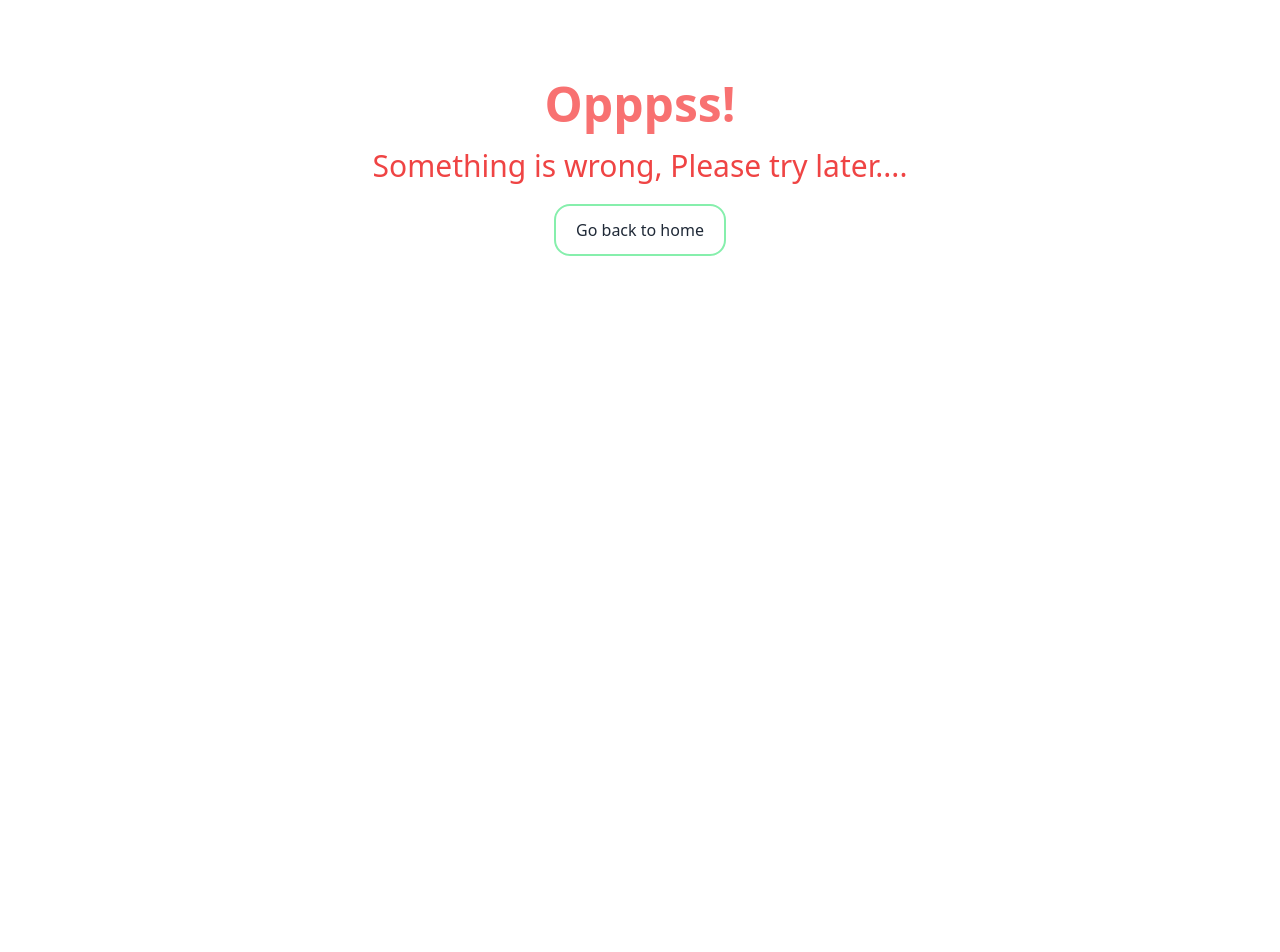
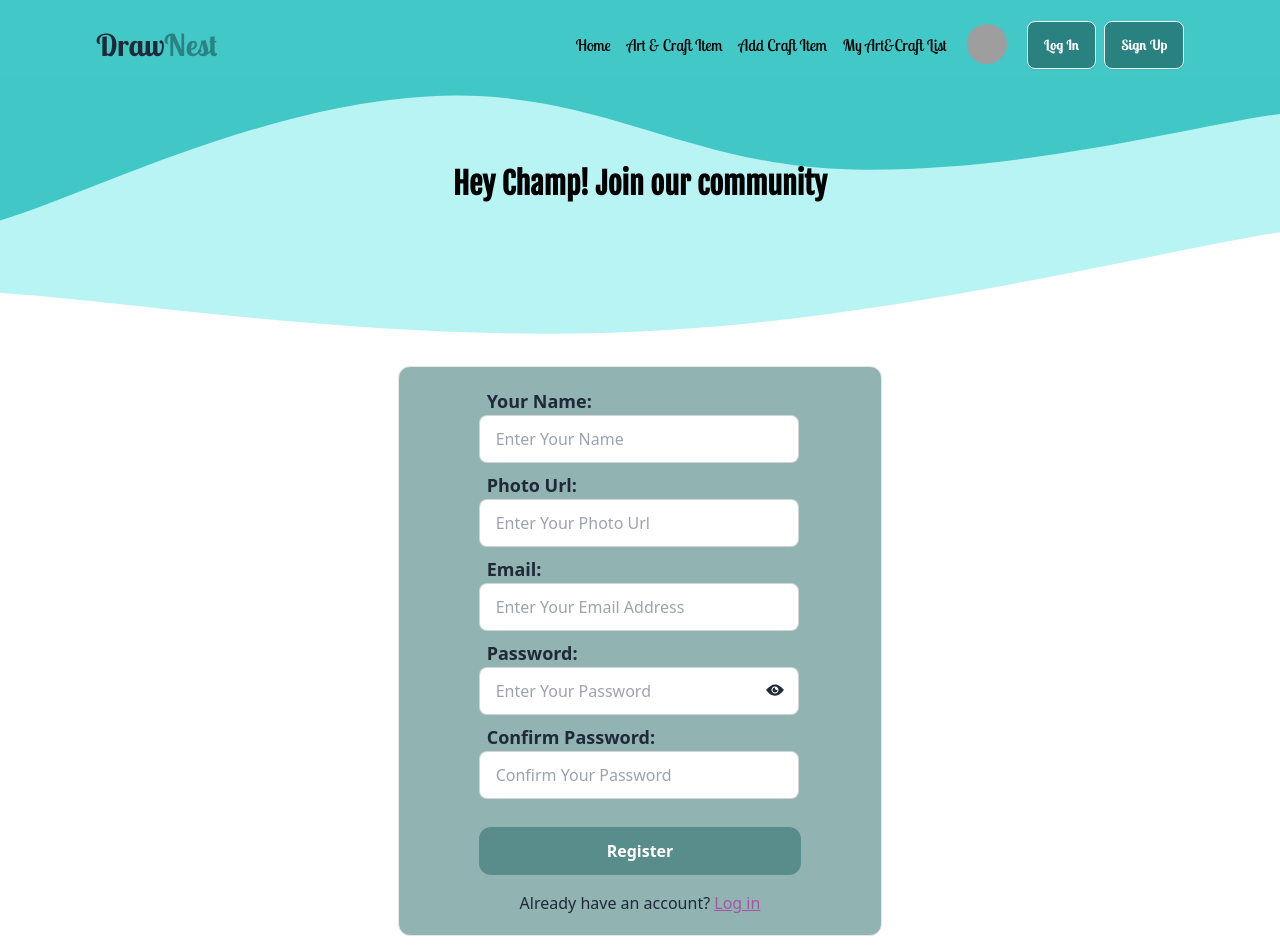
Before and after one commit to Dinobondhu-shill/DrawNest-client, a React (Vite) app: page /register in a window 1280 px wide. Shown: the top 952 px of the page. Before the commit the page ends 800 px from the top, so only its background shows below. Built offline with nearby package versions, Linux system fonts and the light colour scheme; grey boxes are pictures that could not be loaded.

Commit message:
register page added

```diff
--- a/src/components/Navbar.jsx
+++ b/src/components/Navbar.jsx
@@ -1,5 +1,4 @@
 import { Link, NavLink } from "react-router-dom";
-
 
 
 const Navbar = () => {
@@ -41,7 +40,8 @@ const Navbar = () => {
  </>
 
   return (
-    <div className="navbar bg-base-100 mt-5 px-24 font-lobister">
+    <div className="navbar bg-[#42C8C6] pt-5 px-24 font-lobister">
+
   <div className="flex-1">
     <Link to={"/"} className=" text-3xl  font-bold">Draw<span className="text-[#206463b1]">Nest</span></Link>
   </div>
--- a/src/pages/Login.jsx
+++ b/src/pages/Login.jsx
@@ -19,8 +19,9 @@ const [showPassword, setShowPassword] = useState(false);
     formState: { errors },
   } = useForm();
   return (
-    <div>
-      <div className='bg-[rgb(221,208,208)] mx-52 mt-10 px-10 py-6 rounded-sm text-center'>
+    <div className='relative'>
+      <img src={photowave} alt="" className='max-h-72 w-full rotate-180'/>
+      <div className='bg-transparent absolute top-0 left-0 mx-52 mt-10 px-10 py-6 rounded-sm text-center'>
       <h2 className='font-dancing text-5xl py-3'>Welcome back to <span className='font-lobister text-7xl'>DrawNest</span></h2> <hr />
       <div className='my-10 flex justify-between w-full'>
         <img src={photo} alt="" />
@@ -47,9 +48,9 @@ className=" flex flex-col gap-3">
 </label>
 {errors.Password && <span className="text-red-700 font-bold">You must enter your Email</span>}
 
-<button  data-aos="zoom-in" type="submit" className=" border font-lobister text-black py-3 rounded-xl font-bold hover:bg-[#206463b1]">Log In</button>
+<button  data-aos="zoom-in" type="submit" className=" border font-lobister text-white py-3 rounded-xl font-bold bg-[#206463b1]">Log In</button>
 </form>
-<p data-aos="fade-left" className="mt-4 text-[16px] pb-4">Don't have an account? <Link to={'/register'} className="underline  text-[#a456a4]">Register</Link></p> <hr />
+<p data-aos="fade-left" className="mt-4 text-[16px] pb-4">Don't have an account? <Link to={'/register'} className="underline  text-[#51cebf]">Register</Link></p> <hr />
 <h2 data-aos="fade-right" className="font-bold mt-4">Or Continue With:</h2>
 <div className="flex justify-between mt-4 ju">
 <button
--- /dev/null
+++ b/src/pages/Register.jsx
@@ -0,0 +1,135 @@
+import { Link } from 'react-router-dom';
+import photo from '../../public/Wave.svg'
+import { useForm } from 'react-hook-form';
+import { Helmet } from 'react-helmet-async';
+import { useState } from 'react';
+import { IoIosEye, IoIosEyeOff } from 'react-icons/io';
+import { ToastContainer } from 'react-toastify';
+
+
+const Register = () => {
+  const {register,
+    // handleSubmit,
+    formState: { errors },watch, } = useForm();
+    const [showPassword, setShowPassword] = useState(false);
+    const [registerError, setRegisterError] = useState('');
+    const [successRegister, setSuccessRegister] = useState('')
+
+
+  return (
+    <div className='relative'>
+      <img src={photo} alt="" className='max-h-72 w-full rotate-180'/>
+      <div className="flex w-full flex-col items-center">
+      <Helmet>
+        <title>Register | DrawNest</title>
+      </Helmet>
+      <div data-aos="fade-right"  className="w-full  my-10 py-4 rounded-md absolute top-0 left-0">
+        <h2 className="text-3xl mt-8 font-fajila font-bold text-center text-black">
+          Hey Champ! Join our community
+        </h2>
+      </div>
+      <form data-aos="zoom-in"
+        // onSubmit={handleSubmit(onSubmit)}
+        className="max-w-xl border rounded-xl bg-[#2064637d] px-20 py-5"
+      >
+        <div className="mb-2">
+          <h5 className="font-bold text-lg pl-2">Your Name:</h5>
+          <input
+            {...register("fullName", { required: true })}
+            type="text"
+            placeholder="Enter Your Name"
+            className="input input-bordered w-full max-w-xs"
+          />
+        </div>
+        {errors.fullName && (
+          <span className="text-red-700 font-bold">
+            You must enter your name
+          </span>
+        )}
+
+        <div className="mb-2">
+          <h5 className="font-bold text-lg pl-2">Photo Url:</h5>
+          <input
+            {...register("photoURL")}
+            type="text"
+            placeholder="Enter Your Photo Url"
+            className="input input-bordered w-full max-w-xs"
+          />
+        </div>
+        <div className="mb-2">
+          <h5 className="font-bold text-lg pl-2">Email:</h5>
+          <input
+            {...register("Email", { required: true })}
+            type="text"
+            placeholder="Enter Your Email Address"
+            className="input input-bordered w-full max-w-xs"
+          />
+        </div>
+        {errors.Email && (
+          <span className="text-red-700 font-bold">
+            You must enter your Email
+          </span>
+        )}
+        <div className="mb-2">
+          <h5 className="font-bold text-lg pl-2">Password:</h5>
+          <div className="relative">
+          <input
+            {...register("Password", {
+              required: true,
+              pattern: /^(?=.*[a-z])(?=.*[A-Z]).{6,}$/,
+
+            })}
+            type={showPassword? "text": "password"}
+            placeholder="Enter Your Password"
+            className="input input-bordered w-full max-w-xs"
+          />
+         <span className="cursor-pointer absolute top-[13px] text-[20px] z-10 right-4" onClick={()=> setShowPassword(!showPassword)}>
+          {
+          showPassword ? <IoIosEyeOff/> :<IoIosEye/>
+        }
+          </span>
+          </div>
+          {errors.Password && errors.Password.type === "pattern" && (
+            <span className="text-red-700  font-bold max-w-[300px]">
+             Password should be uppercase, <br />lowercase and 6 character long
+            </span>
+          )}
+          <ToastContainer></ToastContainer>
+        </div>
+        <div className="mb-2 ">
+          <h5 className="font-bold text-lg pl-2">Confirm Password:</h5>
+          <input
+            {...register("confirmPassword", {
+              // validate: (value) => value === password || "Passwords do not match",
+            })}
+            type="password"
+            placeholder="Confirm Your Password"
+            className="input input-bordered w-full max-w-xs"
+          />
+          {errors.confirmPassword && (
+            <span className="text-red-700 block font-bold">
+              {errors.confirmPassword.message}
+            </span>
+          )}
+        </div>
+        <button
+          type="submit"
+          className="bg-[#2064637d] mt-5 text-white py-3 rounded-xl font-bold hover:bg-[#2064637d] p-32"
+        >
+          Register
+        </button>
+
+        <p className="mt-4 text-[16px] text-center">
+          Already have an account?{" "}
+          <Link to={"/login"} className="underline text-[#a456a4]">
+            Log in
+          </Link>
+        </p>
+      </form>
+    </div>
+      <img src={photo} alt="" className='max-h-72 w-full'/>
+    </div>
+  );
+};
+
+export default Register;
```
Also changed, not shown: src/main.jsx (+8 -0 lines).
